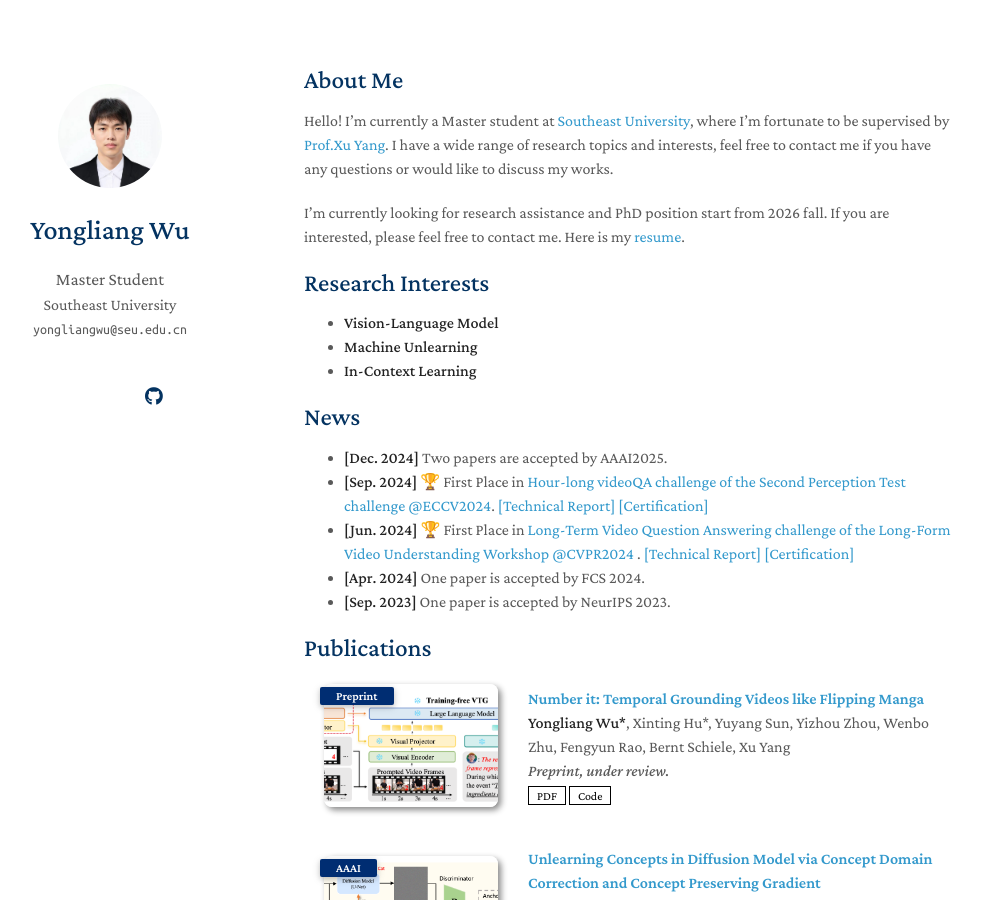
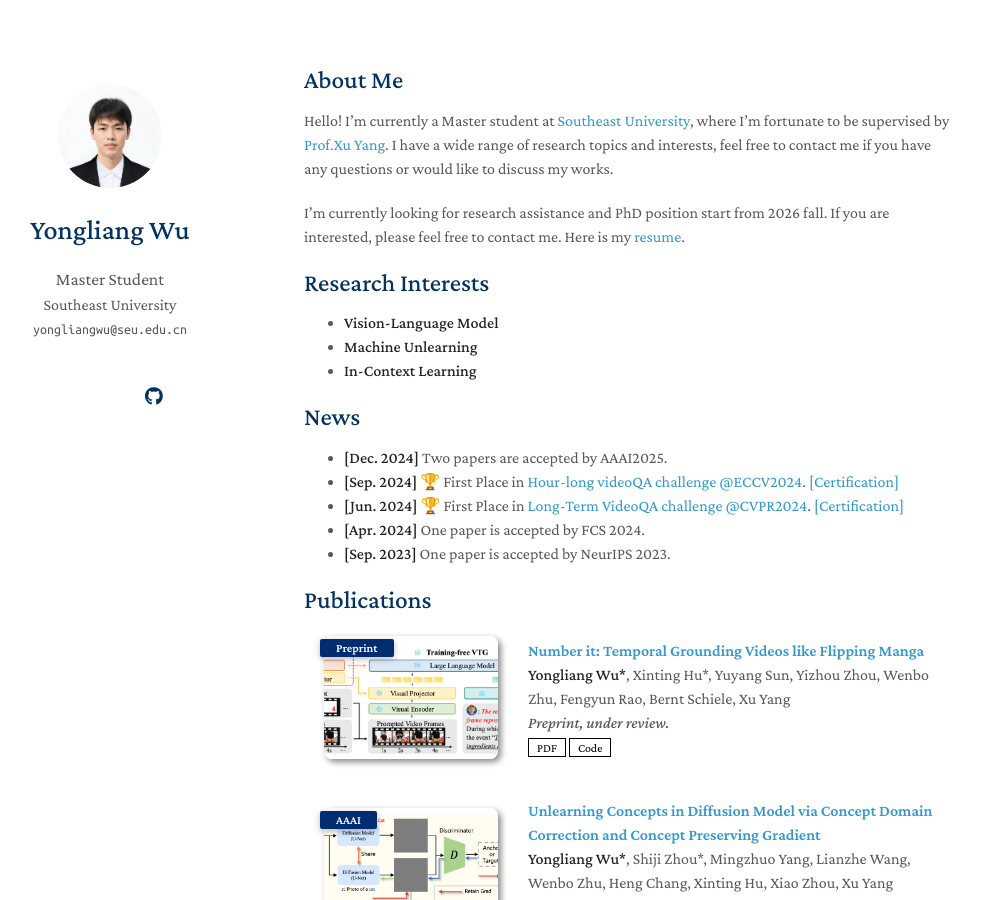
Before and after one commit to yongliang-wu/yongliang-wu.github.io, a Jekyll site: the page built from index.md, in a window 1280 px wide and 900 px high. Shown: the whole window, without its empty margins (166-1148 px from the left). Built offline with Jekyll 4.4.1, drawn with Linux system fonts in a browser that asks for light colours; nearby versions of some CDN libraries; a style sheet for code colours, icons or effects is not loaded; our own code applies the rules of GitHub Pages for plain Markdown files.

Commit message:
Update index.md

```diff
--- a/index.md
+++ b/index.md
@@ -15,10 +15,8 @@ I'm currently looking for research assistance and PhD position start from 2026 f
 
 ## News
 - **[Dec. 2024]** Two papers are accepted by AAAI2025.
-- **[Sep. 2024]** 🏆 First Place in [Hour-long videoQA challenge of the Second Perception Test challenge @ECCV2024](https://ptchallenge-workshop.github.io/).
-[\[Technical Report\]](https://drive.google.com/file/d/1R0zpIGfviujEjo7deg5IqmJQaPLxHs5J/view) [\[Certification\]](./assets/img/hourlong.pdf)
-- **[Jun. 2024]** 🏆 First Place in [Long-Term Video Question Answering challenge of the Long-Form Video Understanding Workshop @CVPR2024 ](https://sites.google.com/view/loveucvpr24/track1).
-[\[Technical Report\]](https://arxiv.org/abs/2406.17309) [\[Certification\]](./assets/img/moivechat.pdf)
+- **[Sep. 2024]** 🏆 First Place in [Hour-long videoQA challenge @ECCV2024](https://ptchallenge-workshop.github.io/). [\[Certification\]](./assets/img/hourlong.pdf)
+- **[Jun. 2024]** 🏆 First Place in [Long-Term VideoQA challenge @CVPR2024](https://sites.google.com/view/loveucvpr24/track1). [\[Certification\]](./assets/img/moivechat.pdf)
 - **[Apr. 2024]** One paper is accepted by FCS 2024.
 - **[Sep. 2023]** One paper is accepted by NeurIPS 2023.
 
```
